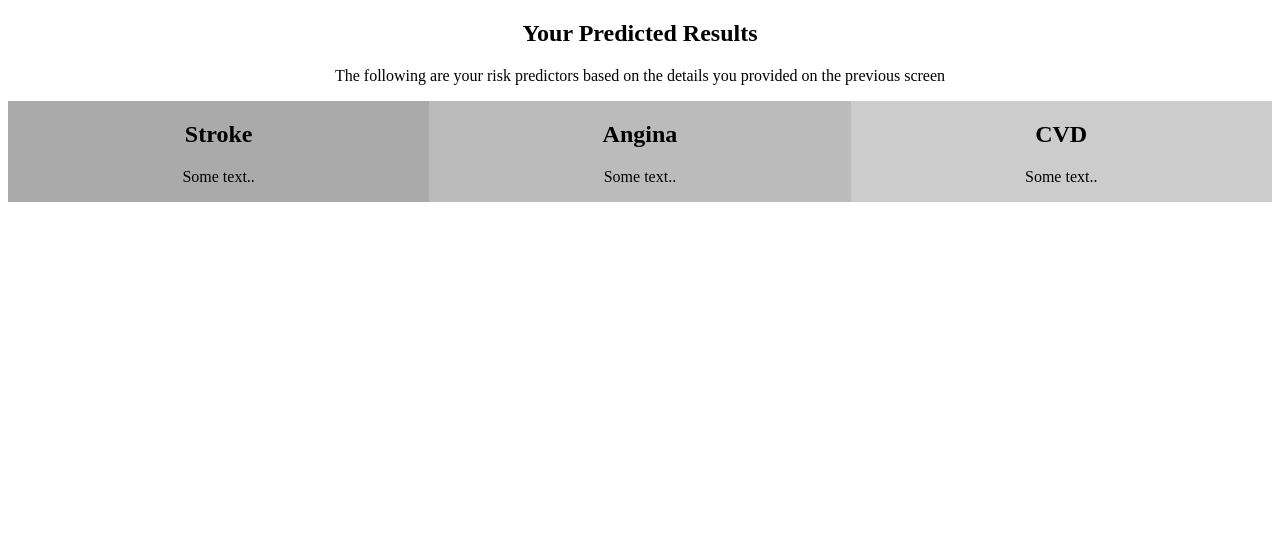
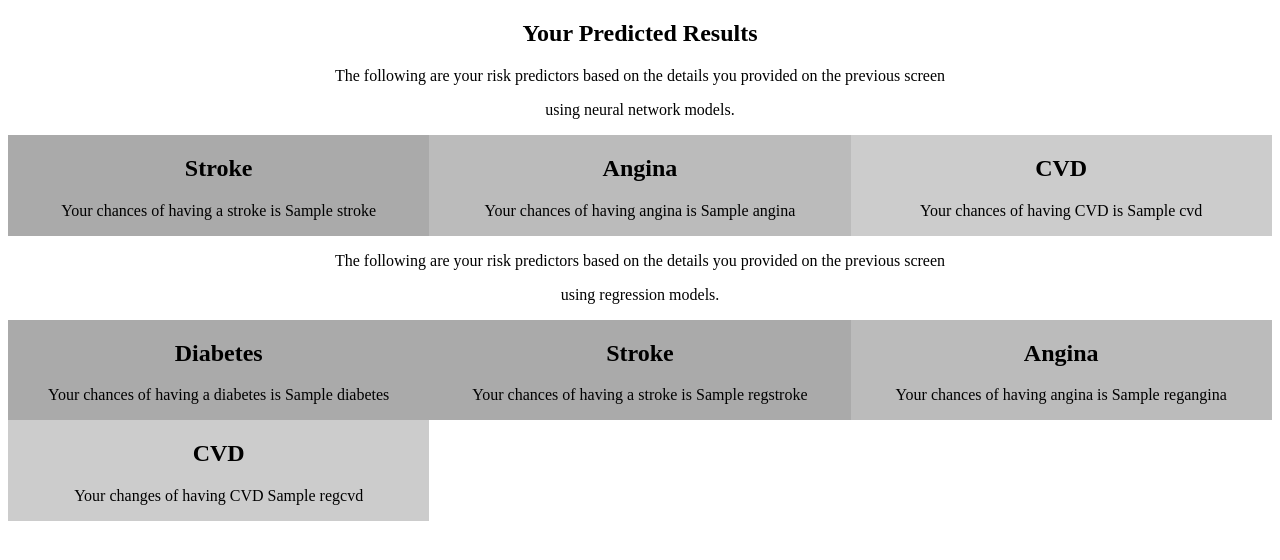
Before and after one commit to sasidhy1/framingham_ML, a Flask app: template templates/results.html in a window 1280 px wide. Shown: the top 560 px of the page. Run offline with Flask 2, Linux system fonts and the light colour scheme; the template is opened without the code that fills it: most values are stand-ins (such as "Sample title", 1, 10 or a date in 2020); some libraries are stand-ins or nearby versions.

Commit message:
Updated with all model details

```diff
--- a/app.py
+++ b/app.py
@@ -6,6 +6,9 @@ import sys
 import keras
 from keras.models import load_model
 import tensorflow as tf
+from joblib import load
+import os
+
 
 
 app = Flask(__name__)
@@ -13,7 +16,9 @@ app = Flask(__name__)
 # Model Holders
 model = None
 
-stroke_model = load_model("[13-14-7-1]_1000e_1b.h5")
+stroke_model = load_model("framingham_stroke.h5")
+cvd_model = load_model("framingham_cvd.h5")
+angina_model = load_model("farmingham_angina.h5")
 graph = tf.get_default_graph()
 
 
@@ -86,28 +91,80 @@ def test_model_prediction():
 
     global graph
     with graph.as_default():
-        pt = {'SEX':[sex],'AGE':[age],'CIGPDAY':[cigsperday],'HEARTRTE':[heartrate],'SYSBP':[systolic],'BPMEDS':[bp],'TOTCHOL':[cholesterol],'BMI':[bmi],'GLUCOSE':[glucose],'DIABETES':[dia],'EDUC_2.0':[EDUC_2],'EDUC_3.0':[EDUC_3],'EDUC_4.0':[EDUC_4]}
-        good_patient = pd.DataFrame(pt)
+        stroke_data = {'SEX':[sex],'AGE':[age],'CIGPDAY':[cigsperday],'HEARTRTE':[heartrate],'SYSBP':[systolic],'BPMEDS':[bp],'TOTCHOL':[cholesterol],'BMI':[bmi],'GLUCOSE':[glucose]}
+        #'DIABETES':[dia],'EDUC_2':[EDUC_2],'EDUC_3':[EDUC_3],'EDUC_4':[EDUC_4]
+        scaled_stroke_pt = {}
+        scaled_angina_pt = {}
+        scaled_cvd_pt = {}
+
+
+        for key in stroke_data:
+            if f'{key}_scaler.joblib' in os.listdir('scalers'):
+                scaler = load(f'scalers/{key}_scaler.joblib')
+                a = scaler.transform(stroke_data[key][0])
+                scaled_stroke_pt[key] = [a[0,0]]
+
+        good_patient = pd.DataFrame(scaled_stroke_pt)
 
         # Use the model to make a prediction
-        results = stroke_model.predict_proba(good_patient)[0,0]
+        stroke_results = stroke_model.predict_proba(good_patient)[0,0]
 
-    print(results)
+        cvd_data = {'SEX':[sex],'AGE':[age],'CIGPDAY':[cigsperday],'HEARTRTE':[heartrate],'SYSBP':[systolic],'TOTCHOL':[cholesterol],'BMI':[bmi],'GLUCOSE':[glucose]}
+
+        for key in cvd_data:
+            if f'{key}_scaler.joblib' in os.listdir('scalers'):
+                scaler = load(f'scalers/{key}_scaler.joblib')
+                a = scaler.transform(cvd_data[key][0])
+                scaled_cvd_pt[key] = [a[0,0]]
+
+        cvd_patient = pd.DataFrame(scaled_cvd_pt)
+        cvd_results = cvd_model.predict_proba(cvd_patient)[0,0]
+
+        angina_data = {'SEX':[sex],'AGE':[age], 'TOTCHOL':[cholesterol], 'BMI':[bmi], 'HEARTRTE':[heartrate],'SYSBP':[systolic]}
+
+        for key in angina_data:
+            if f'{key}_scaler.joblib' in os.listdir('scalers'):
+                scaler = load(f'scalers/{key}_scaler.joblib')
+                a = scaler.transform(angina_data[key][0])
+                scaled_angina_pt[key] = [a[0,0]]
+
+        angina_patient = pd.DataFrame(scaled_angina_pt)
+        angina_results = angina_model.predict_proba(angina_patient)[0,0]
+
+    print(stroke_results)
+    print(cvd_results)
+    print(angina_results)
+
+    # Regression Model Results
+    reg_diabetes = -14.162026063 + ( 0.058979722 * float(age)) + ( 0.058252121 * float(bmi) ) + (0.051667194 * float(glucose)) + (0.009398841 * float(systolic)) - (0.379299003 * float(sex))
+    reg_stroke = -7.918387257 + (0.057798562 * float(age)) + (0.012255363 * float(cigsperday)) - (0.002613120 * float(cholesterol)) + (0.023016992 * float(bmi)) - (0.005584217 * float(heartrate)) + ( 0.020128967 * float(systolic)) - ( 0.149489784 * float(sex))
+    reg_angina = -5.679135058 + (0.025249146 * float(age)) + (0.005638028 * float(cholesterol)) + (0.031917873 * float(bmi)) - (0.006081201 * float(heartrate)) +  (0.008504367 * float(systolic)) - (0.548017154 * float(sex))
+    reg_cvd = -7.165683847 + (0.044048379 * float(age)) + (0.009451579 * float(cigsperday)) + (0.003237465 * float(cholesterol)) + (0.031233422 * float(bmi)) + (0.004548587 * float(glucose)) - (0.005103114 * float(heartrate)) + (0.017607407 * float(systolic)) - (0.981634642 * float(sex))
+
+    final_diabetes = 100 * (np.exp(reg_diabetes) / (1 + np.exp(reg_diabetes)))
+    final_stroke = 100 * (np.exp(reg_stroke) / (1 + np.exp(reg_stroke)))
+    final_angina = 100 * (np.exp(reg_angina) / (1 + np.exp(reg_angina)))
+    final_cvd = 100 * (np.exp(reg_cvd) / (1 + np.exp(reg_cvd)))
+
+    print(reg_diabetes)
+    print(reg_stroke)
+    print(reg_angina)
+    print(reg_cvd)
+
+    print(final_diabetes)
+    print(final_stroke)
+    print(final_angina)
+    print(final_cvd)
 
     # return f"Risk of stroke: {results}<br><a href='/'>resulsforheart</a>"
-    return redirect(url_for('resultsforheart', stroke=results))
+    return redirect(url_for('resultsforheart', stroke=stroke_results, cvd=cvd_results, angina=angina_results, diabetes=final_diabetes, regstroke=final_stroke, regangina=final_angina, regcvd=final_cvd))
 
 
-@app.route("/resultsforheart/<stroke>")
-def resultsforheart(stroke):
+@app.route("/resultsforheart/<stroke>/<cvd>/<angina>/<diabetes>/<regstroke>/<regangina>/<regcvd>")
+def resultsforheart(stroke, cvd, angina,diabetes,regstroke,regangina,regcvd):
     """Return the predictions of heart conditions."""
-    return render_template("results.html", stroke=stroke)
+    return render_template("results.html", stroke=stroke, cvd=cvd, angina=angina,diabetes=diabetes,regstroke=regstroke,regangina=regangina,regcvd=regcvd)
 
-
-@app.route("/diabetes")
-def compare():
-    """Return the prediction for diabetes."""
-    return render_template("diabetes.html")
 
 
 if __name__ == "__main__":
--- a/templates/results.html
+++ b/templates/results.html
@@ -46,20 +46,45 @@
 <body>
   <h2>Your Predicted Results</h2>
   <p>The following are your risk predictors based on the details you provided on the previous screen</p>
+  <p>using neural network models. </p>
   <div class="row">
-    <div class="column" style="background-color:#aaa;">
+    <div id="nnstroke" class="column" style="background-color:#aaa;">
       <h2>Stroke</h2>
-      <p>Some text..</p>
+      <p>Your chances of having a stroke is {{stroke}}</p>
     </div>
-    <div class="column" style="background-color:#bbb;">
+    <div id="nnangina" class="column" style="background-color:#bbb;">
       <h2>Angina</h2>
-      <p>Some text..</p>
+      <p>Your chances of having angina is {{angina}}</p>
     </div>
-    <div class="column" style="background-color:#ccc;">
+    <div id="nncvd" class="column" style="background-color:#ccc;">
       <h2>CVD</h2>
-      <p>Some text..</p>
+      <p>Your chances of having CVD is {{cvd}}</p>
     </div>
   </div>
+
+
+  <p>The following are your risk predictors based on the details you provided on the previous screen</p>
+  <p>using regression models. </p>
+  <div class="row">
+    <div id="regdiabetes" class="column" style="background-color:#aaa;">
+      <h2>Diabetes</h2>
+      <p>Your chances of having a diabetes is {{diabetes}}</p>
+    </div>
+    <div id="regstroke" class="column" style="background-color:#aaa;">
+      <h2>Stroke</h2>
+      <p>Your chances of having a stroke is {{regstroke}}</p>
+    </div>
+    <div id="nnangina" class="column" style="background-color:#bbb;">
+      <h2>Angina</h2>
+      <p>Your chances of having angina is {{regangina}}</p>
+    </div>
+    <div id="nncvd" class="column" style="background-color:#ccc;">
+      <h2>CVD</h2>
+      <p>Your changes of having CVD {{regcvd}}</p>
+    </div>
+  </div>
+
+
 
   <script src="https://cdnjs.cloudflare.com/ajax/libs/d3/4.11.0/d3.js"></script>
   <script src="https://ajax.googleapis.com/ajax/libs/jquery/1.11.3/jquery.min.js"></script>
```
Also changed, not shown: static/js/app.js (line endings or trailing spaces), 16 other files.
